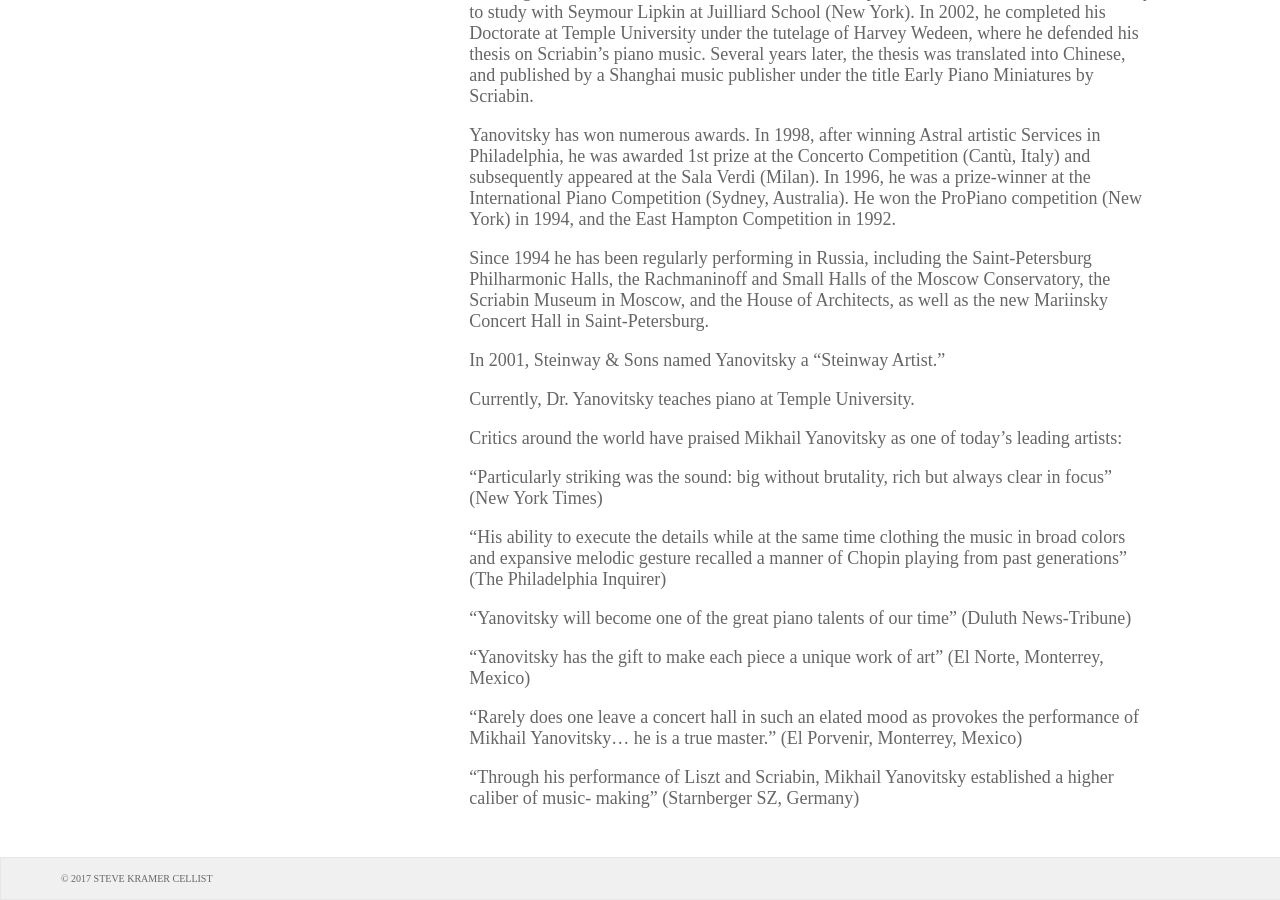
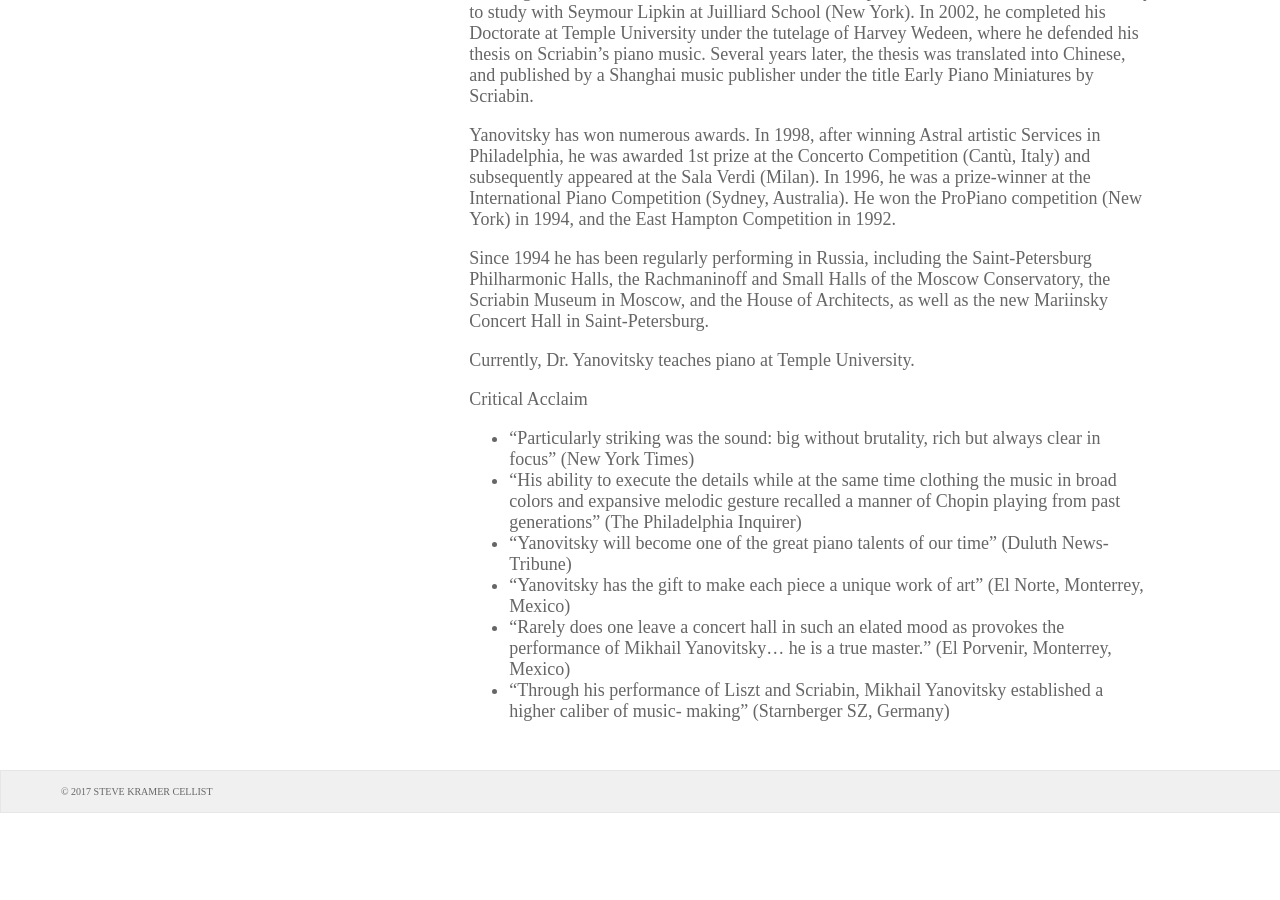
Before and after one commit to stevekramercellist/cellist, a Jekyll site: the page built from yanovitsky.md, in a window 1280 px wide and 900 px high, scrolled down 1250 px. Built offline with Jekyll 4.4.1, drawn with Linux system fonts in a browser that asks for light colours; nearby versions of some CDN libraries; after the commit the page ends 2063 px from its top, so only the background shows below that.

Commit message:
Update yanovitsky.md

```diff
--- a/yanovitsky.md
+++ b/yanovitsky.md
@@ -19,20 +19,15 @@ Yanovitsky has won numerous awards. In 1998, after winning Astral artistic Servi
 
 Since 1994 he has been regularly performing in Russia, including the Saint-Petersburg Philharmonic Halls, the Rachmaninoff and Small Halls of the Moscow Conservatory, the Scriabin Museum in Moscow, and the House of Architects, as well as the new Mariinsky Concert Hall in Saint-Petersburg.
 
-In 2001, Steinway & Sons named Yanovitsky a “Steinway Artist.”
-
 Currently, Dr. Yanovitsky teaches piano at Temple University.
 
-Critics around the world have praised Mikhail Yanovitsky as one of today’s leading artists:
 
-“Particularly striking was the sound: big without brutality, rich but always clear in focus” (New York Times)
 
-“His ability to execute the details while at the same time clothing the music in broad colors and expansive melodic gesture recalled a manner of Chopin playing from past generations” (The Philadelphia Inquirer)
+Critical Acclaim
 
-“Yanovitsky will become one of the great piano talents of our time” (Duluth News-Tribune)
-
-“Yanovitsky has the gift to make each piece a unique work of art” (El Norte, Monterrey, Mexico)
-
-“Rarely does one leave a concert hall in such an elated mood as provokes the performance of Mikhail Yanovitsky… he is a true master.” (El Porvenir, Monterrey, Mexico)
-
-“Through his performance of Liszt and Scriabin, Mikhail Yanovitsky established a higher caliber of music- making” (Starnberger SZ, Germany)
+* “Particularly striking was the sound: big without brutality, rich but always clear in focus” (New York Times)
+* “His ability to execute the details while at the same time clothing the music in broad colors and expansive melodic gesture recalled a manner of Chopin playing from past generations” (The Philadelphia Inquirer)
+* “Yanovitsky will become one of the great piano talents of our time” (Duluth News-Tribune)
+* “Yanovitsky has the gift to make each piece a unique work of art” (El Norte, Monterrey, Mexico)
+* “Rarely does one leave a concert hall in such an elated mood as provokes the performance of Mikhail Yanovitsky… he is a true master.” (El Porvenir, Monterrey, Mexico)
+* “Through his performance of Liszt and Scriabin, Mikhail Yanovitsky established a higher caliber of music- making” (Starnberger SZ, Germany)
```
